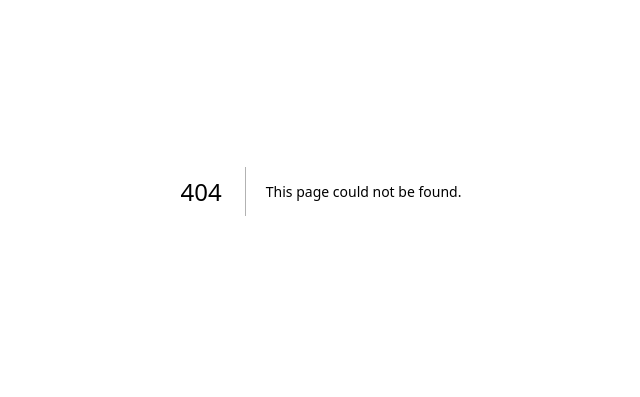
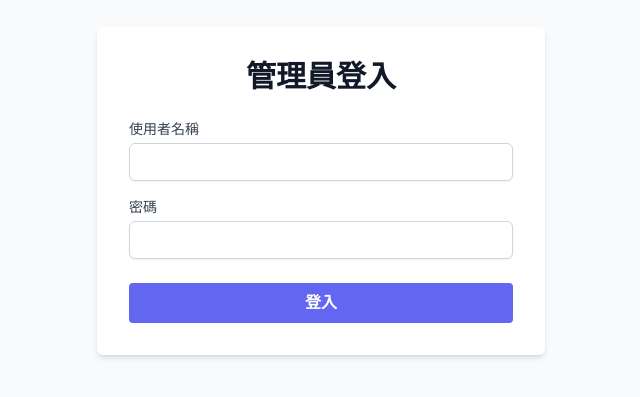
Before and after one commit to sksmaed/tutoref, a Next.js app: page /admin-login in a window 1280 px wide. Before the commit this address had no page. Shown: the part 209-606 px from the top of the page, without its empty margins (319-959 px from the left). Built offline with nearby package versions, Linux system fonts and the light colour scheme.

Commit message:
remove unused framer-motion files and update announcement interface

```diff
--- /dev/null
+++ b/app/admin-login/page.tsx
@@ -0,0 +1,94 @@
+'use client';
+
+import { useState } from 'react';
+import { useRouter } from 'next/navigation';
+
+export default function AdminLoginPage() {
+  const router = useRouter();
+
+  // 狀態管理
+  const [username, setUsername] = useState('');
+  const [password, setPassword] = useState('');
+  const [error, setError] = useState('');
+  const [loading, setLoading] = useState(false);
+
+  // 處理登入請求
+  const handleLogin = async (e: React.FormEvent) => {
+    e.preventDefault();
+    setError('');
+    setLoading(true);
+
+    try {
+      const response = await fetch('/api/admin/login', {
+        method: 'POST',
+        headers: { 'Content-Type': 'application/json' },
+        body: JSON.stringify({ username, password }),
+      });
+
+      if (!response.ok) {
+        throw new Error('帳號或密碼錯誤');
+      }
+
+      // 假設後端返回 JWT 或 session，這裡可以存到 localStorage 或 Cookie
+      const data = await response.json();
+      localStorage.setItem('admin_token', data.token);
+
+      // 導向管理後台
+      router.push('/admin/dashboard');
+    } catch (err) {
+      setError((err as Error).message);
+    } finally {
+      setLoading(false);
+    }
+  };
+
+  return (
+    <div className="min-h-screen bg-gray-50 flex items-center justify-center px-4 sm:px-6 lg:px-8">
+      <div className="w-full max-w-md bg-white shadow-md rounded-md p-8">
+        <h1 className="text-3xl font-bold text-center text-gray-900 mb-6">管理員登入</h1>
+
+        {error && <p className="text-red-500 text-sm mb-4">{error}</p>}
+
+        <form onSubmit={handleLogin}>
+          <div className="mb-4">
+            <label htmlFor="username" className="block text-sm font-medium text-gray-700">
+              使用者名稱
+            </label>
+            <input
+              type="text"
+              id="username"
+              name="username"
+              value={username}
+              onChange={(e) => setUsername(e.target.value)}
+              className="mt-1 block w-full px-3 py-2 border border-gray-300 rounded-md shadow-sm focus:outline-none focus:ring-indigo-500 focus:border-indigo-500 sm:text-sm"
+              required
+            />
+          </div>
+
+          <div className="mb-6">
+            <label htmlFor="password" className="block text-sm font-medium text-gray-700">
+              密碼
+            </label>
+            <input
+              type="password"
+              id="password"
+              name="password"
+              value={password}
+              onChange={(e) => setPassword(e.target.value)}
+              className="mt-1 block w-full px-3 py-2 border border-gray-300 rounded-md shadow-sm focus:outline-none focus:ring-indigo-500 focus:border-indigo-500 sm:text-sm"
+              required
+            />
+          </div>
+
+          <button
+            type="submit"
+            className="w-full bg-indigo-500 hover:bg-indigo-700 text-white font-bold py-2 px-4 rounded focus:outline-none focus:ring-2 focus:ring-opacity-50"
+            disabled={loading}
+          >
+            {loading ? '登入中...' : '登入'}
+          </button>
+        </form>
+      </div>
+    </div>
+  );
+}
--- a/app/announcement/[id]/page.tsx
+++ b/app/announcement/[id]/page.tsx
@@ -1,31 +1,42 @@
 'use client'
 
-import { use } from 'react';
+import { use, useEffect, useState } from 'react';
+import ReactMarkdown from 'react-markdown';
 
 interface AnnouncementDetailProps {
-  params: Promise<{ id: string }>;  // The params object is now a Promise
+  params: Promise<{ id: string }>;
 }
 
 const AnnouncementDetail = ({ params }: AnnouncementDetailProps) => {
   const { id } = use(params);
 
-  // Fetch the data or use a mockup for the details
-  const announcement = {
-    id,
-    title: '公告標題',
-    content: '詳細內容：這裡是公告的完整內容。',
-    publisher: '發布者：XXX',
-    publishedAt: '發布日期：2024年X月X日',
-  };
+  const [announcement, setAnnouncement] = useState({
+    title: 'Loading...',
+    content: 'Loading...',
+    writer_name: 'Loading...',
+    created_at: 'Loading...',
+  });
+
+  useEffect(() => {
+    const fetchAnnouncement = async () => {
+      const response = await fetch(`/api/announcements/${id}`);
+      const data = await response.json();
+      setAnnouncement(data);
+    };
+
+    fetchAnnouncement();
+  }, [id]);
 
   return (
     <div className="min-h-screen bg-gray-50">
       <div className="container mx-auto px-4 py-8">
         <h1 className="text-2xl font-bold mb-6">{announcement.title}</h1>
-        <p className="text-gray-600 mb-4">{announcement.content}</p>
-        <div className="flex flex-col gap-2">
-          <p>{announcement.publisher}</p>
-          <p>{announcement.publishedAt}</p>
+        <div className="prose">
+          <ReactMarkdown>{announcement.content}</ReactMarkdown>
+        </div>
+        <div className="flex flex-col gap-2 mt-4">
+          <p className="text-gray-600">By {announcement.writer_name}</p>
+          <p className="text-gray-600">{announcement.created_at}</p>
         </div>
 
         {/* Back button */}
@@ -33,7 +44,7 @@ const AnnouncementDetail = ({ params }: AnnouncementDetailProps) => {
           onClick={() => window.history.back()}
           className="bg-gray-500 hover:bg-gray-700 text-white font-bold py-2 px-4 rounded-md mt-6"
         >
-          返回
+          Back
         </button>
       </div>
     </div>
--- a/app/announcement/page.tsx
+++ b/app/announcement/page.tsx
@@ -8,7 +8,6 @@ const AnnouncementPage = () => {
   const [announcements, setAnnouncements] = useState<Announcement[]>([]);
 
   useEffect(() => {
-    // Fetch announcements from your API or data source
     const fetchAnnouncements = async () => {
       const response = await fetch('/api/announcements');
       const data = await response.json();
--- /dev/null
+++ b/components/MarkdownEditor.tsx
@@ -0,0 +1,37 @@
+import React, { useState } from 'react';
+import MarkdownIt from 'markdown-it';
+import MdEditor from 'react-markdown-editor-lite';
+import 'react-markdown-editor-lite/lib/index.css';
+
+const mdParser = new MarkdownIt();
+
+interface MarkdownEditorProps {
+  initialContent: string;
+  onSave: (content: string) => void;
+}
+
+const MarkdownEditor = ({ initialContent, onSave }: MarkdownEditorProps) => {
+  const [content, setContent] = useState(initialContent);
+
+  const handleEditorChange = ({ text }: { text: string }) => {
+    setContent(text);
+  };
+
+  const handleSave = () => {
+    onSave(content);
+  };
+
+  return (
+    <div>
+      <MdEditor
+        value={content}
+        style={{ height: '500px' }}
+        renderHTML={(text) => mdParser.render(text)}
+        onChange={handleEditorChange}
+      />
+      <button onClick={handleSave}>Save</button>
+    </div>
+  );
+};
+
+export default MarkdownEditor;
--- a/components/layout/announcementList.tsx
+++ b/components/layout/announcementList.tsx
@@ -22,7 +22,10 @@ const AnnouncementList = ({ announcements }: AnnouncementListProps) => {
                 <h2 className="text-lg font-semibold">{announcement.title}</h2>
                 <p className="text-gray-600">{announcement.content.substring(0, 50)}...</p>
                 <div className="flex justify-between">
-                  <p className="text-sm text-gray-500">發布者：{announcement.publisher}</p>
+                  <p className="text-sm text-gray-500">發布者：{announcement.writer_name}</p>
+                </div>
+                <div className="flex justify-between">
+                  <p className="text-sm text-gray-500">發布時間：{new Date(announcement.created_at).toLocaleString()}</p>
                 </div>
               </li>
             </Link>
--- a/components/layout/resultTable.tsx
+++ b/components/layout/resultTable.tsx
@@ -6,9 +6,16 @@ interface ResultTableProps {
   results: TeachingPlan[];
 }
 
+const ITEMS_PER_PAGE = 50;
+
 const ResultTable: React.FC<ResultTableProps> = ({ results }) => {
   const [isModalOpen, setIsModalOpen] = useState(false);
   const [selectedLesson, setSelectedLesson] = useState<TeachingPlan | null>(null);
+  const [currentPage, setCurrentPage] = useState(1);
+
+  const totalPages = Math.ceil(results.length / ITEMS_PER_PAGE);
+  const startIndex = (currentPage - 1) * ITEMS_PER_PAGE;
+  const currentResults = results.slice(startIndex, startIndex + ITEMS_PER_PAGE);
 
   const handleViewClick = (lesson: TeachingPlan) => {
     setSelectedLesson(lesson);
@@ -32,8 +39,8 @@ const ResultTable: React.FC<ResultTableProps> = ({ results }) => {
           </tr>
         </thead>
         <tbody>
-          {results.length > 0 ? (
-            results.map((plan) => (
+          {currentResults.length > 0 ? (
+            currentResults.map((plan) => (
               <tr key={plan.id}>
                 <td className="py-2 px-4 border text-center">{plan.team}</td>
                 <td className="py-2 px-4 border text-center">{plan.semester}</td>
@@ -60,6 +67,25 @@ const ResultTable: React.FC<ResultTableProps> = ({ results }) => {
         </tbody>
       </table>
 
+      {/* 分頁控制按鈕 */}
+      <div className="flex justify-center items-center mt-4 space-x-4">
+        <button
+          className={`px-4 py-2 rounded-md ${currentPage === 1 ? 'bg-gray-300 cursor-not-allowed' : 'bg-blue-500 text-white hover:bg-blue-700'}`}
+          onClick={() => setCurrentPage((prev) => Math.max(prev - 1, 1))}
+          disabled={currentPage === 1}
+        >
+          上一頁
+        </button>
+        <span className="text-lg font-semibold">{currentPage} / {totalPages}</span>
+        <button
+          className={`px-4 py-2 rounded-md ${currentPage === totalPages ? 'bg-gray-300 cursor-not-allowed' : 'bg-blue-500 text-white hover:bg-blue-700'}`}
+          onClick={() => setCurrentPage((prev) => Math.min(prev + 1, totalPages))}
+          disabled={currentPage === totalPages}
+        >
+          下一頁
+        </button>
+      </div>
+
       {selectedLesson && (
         <LessonPlanModal
           isOpen={isModalOpen}
--- a/package.json
+++ b/package.json
@@ -28,14 +28,18 @@
     "dotenv": "^16.4.7",
     "input": "^1.0.1",
     "lucide-react": "^0.469.0",
+    "markdown-it": "^14.1.0",
     "next": "^15.1.3",
     "react": "^19.0.0",
     "react-dom": "^19.0.0",
+    "react-markdown": "^10.0.0",
+    "react-markdown-editor-lite": "^1.3.4",
     "tailwind-merge": "^2.6.0",
     "tailwindcss-animate": "^1.0.7"
   },
   "devDependencies": {
     "@eslint/eslintrc": "^3",
+    "@types/markdown-it": "^14.1.2",
     "@types/node": "^20",
     "@types/react": "^19",
     "@types/react-dom": "^19",
--- a/types/announcement.ts
+++ b/types/announcement.ts
@@ -2,6 +2,6 @@ export interface Announcement {
     id: number;
     title: string;
     content: string;
-    publisher: string;
-    publishedAt: Date;
+    writer_name: string;
+    created_at: Date;
 }
```
Also changed, not shown: 1 other file (tests, documents, lock files or other folders).
